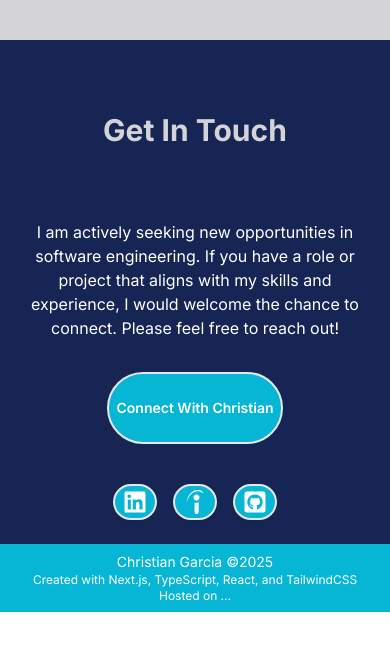
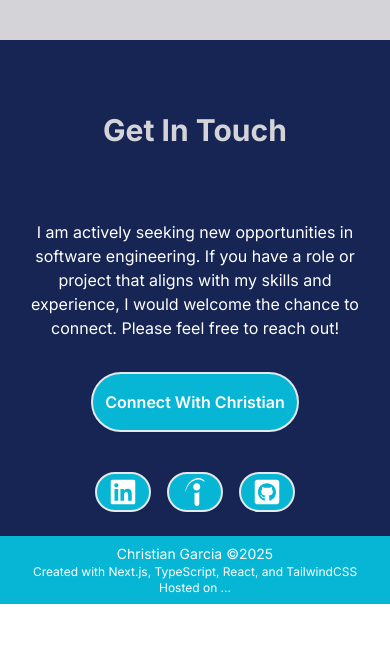
Before and after one commit to chrgarcia19/chrgarcia19.github.io, a Next.js app: page /contact in a window 390 px wide. Shown: the top 650 px of the page. Built offline with nearby package versions, Linux system fonts and the light colour scheme.

Commit message:
Modified CSS to enhance the usability of the website on different sized screens

```diff
--- a/src/app/contact/page.tsx
+++ b/src/app/contact/page.tsx
@@ -9,11 +9,11 @@ const Contact = () => {
                 <div className="flex flex-col items-center justify-center bg-blue-950 dark:bg-blue-950 gap-6 p-10 max-md:p-2 max-md:pt-8">
                     <h3 className="font-bold text-5xl max-sm:text-3xl p-10 text-zinc-300 dark:text-white text-center">Get In Touch</h3>
                     <p className="text-2xl max-md:text-base text-center w-1/2 max-md:w-full p-5 max-md:p-2 text-white">I am actively seeking new opportunities in software engineering. If you have a role or project that aligns with my skills and experience, I would welcome the chance to connect. Please feel free to reach out!</p>
-                    <StyledButton href={"mailto:christian.garcia@valpo.edu"} text={"Connect With Christian"} color={"bg-cyan-500 dark:bg-cyan-700"} hoveredColor={"bg-cyan-600 dark:hover:bg-cyan-600"} icon={null} other={"py-6 text-xl"} textSize={"text-lg max-sm:text-sm max-lg:text-3xl"} padding={"px-6 max-sm:px-2 lg:px-4"} label={"Send an Email to Christian"} title={"Email Christian"} />
+                    <StyledButton href={"mailto:christian.garcia@valpo.edu"} text={"Connect With Christian"} color={"bg-cyan-500 dark:bg-cyan-700"} hoveredColor={"bg-cyan-600 dark:hover:bg-cyan-600"} icon={null} other={""} textSize={"text-lg max-sm:text-base md:text-2xl max-lg:text-3xl"} padding={"px-6 max-sm:px-3 md:px-3 lg:px-4 py-6 max-sm:py-4 md:py-4"} label={"Send an Email to Christian"} title={"Email Christian"} />
                     <span className="flex flex-row gap-4 p-4">
-                        <StyledButton href={"https://www.linkedin.com/in/chrgarcia19/"} text={""} color={"bg-cyan-500  dark:bg-cyan-700"} hoveredColor={"bg-cyan-600 dark:hover:bg-cyan-600"} icon={<FaLinkedin className="w-10 h-10 max-sm:w-6 max-sm:h-6 max-md:w-7 max-md:h-7" />} other={"py-1"} textSize={"text-lg max-sm:text-sm max-lg:text-3xl"} padding={"px-6 max-sm:px-2 lg:px-4"} label={"Go to Christian's LinkedIn"} title={"Christian's LinkedIn"}  />
-                        <StyledButton href={"https://profile.indeed.com/p/christiang-mg6ntmr"} text={""} color={"bg-cyan-500  dark:bg-cyan-700"} hoveredColor={"bg-cyan-600 dark:hover:bg-cyan-600"} icon={<SiIndeed className="w-10 h-10 max-sm:w-6 max-sm:h-6 max-md:w-7 max-md:h-7" />} other={"py-1"} textSize={"text-lg max-sm:text-sm max-lg:text-3xl"} padding={"px-6 max-sm:px-2 lg:px-4"} label={"Go to Christian's Indeed"} title={"Christian's Indeed"} />
-                        <StyledButton href={"https://github.com/chrgarcia19"} text={""} color={"bg-cyan-500 dark:bg-cyan-700"} hoveredColor={"bg-cyan-600 dark:hover:bg-cyan-600"} icon={<FaGithubSquare className="w-10 h-10 max-sm:w-6 max-sm:h-6 max-md:w-7 max-md:h-7" />} other={"py-1"} textSize={"text-lg max-sm:text-sm max-lg:text-3xl"} padding={"px-6 max-sm:px-2 lg:px-4"} label={"Go to Christian's GitHub"} title={"Christian's GitHub"} />
+                        <StyledButton href={"https://www.linkedin.com/in/chrgarcia19/"} text={""} color={"bg-cyan-500  dark:bg-cyan-700"} hoveredColor={"bg-cyan-600 dark:hover:bg-cyan-600"} icon={<FaLinkedin className="w-10 h-10 max-md:w-7 max-md:h-7" />} other={"py-1"} textSize={"text-lg max-sm:text-sm max-lg:text-3xl"} padding={"px-6 max-lg:px-3 lg:px-4"} label={"Go to Christian's LinkedIn"} title={"Christian's LinkedIn"}  />
+                        <StyledButton href={"https://profile.indeed.com/p/christiang-mg6ntmr"} text={""} color={"bg-cyan-500  dark:bg-cyan-700"} hoveredColor={"bg-cyan-600 dark:hover:bg-cyan-600"} icon={<SiIndeed className="w-10 h-10 max-md:w-7 max-md:h-7" />} other={"py-1"} textSize={"text-lg max-sm:text-sm max-lg:text-3xl"} padding={"px-6 max-lg:px-3 lg:px-4"} label={"Go to Christian's Indeed"} title={"Christian's Indeed"} />
+                        <StyledButton href={"https://github.com/chrgarcia19"} text={""} color={"bg-cyan-500 dark:bg-cyan-700"} hoveredColor={"bg-cyan-600 dark:hover:bg-cyan-600"} icon={<FaGithubSquare className="w-10 h-10 max-md:w-7 max-md:h-7" />} other={"py-1"} textSize={"text-lg max-sm:text-sm max-lg:text-3xl"} padding={"px-6 max-lg:px-3 lg:px-4"} label={"Go to Christian's GitHub"} title={"Christian's GitHub"} />
                     </span>
                 </div>
                 <nav className="flex flex-col w-full p-2 items-center justify-center bg-cyan-500 dark:bg-cyan-700 bottom-0">
--- a/src/app/skills/page.tsx
+++ b/src/app/skills/page.tsx
@@ -10,7 +10,7 @@ const Skills = () => {
     return (
         <>
             <div id="skills" className="flex flex-col pt-10 pl-14 pr-14 max-md:pl-4 max-md:pr-4 w-full bg-zinc-300 dark:bg-zinc-800">
-                <h2 className="flex justify-center font-bold text-5xl max-md:text-3xl text-blue-950 dark:text-blue-300 p-10">My Techical Skills</h2>
+                <h2 className="flex justify-center text-center font-bold text-5xl max-md:text-3xl text-blue-950 dark:text-blue-300 p-10">My Techical Skills</h2>
                 <h3 className="flex justify-start max-md:justify-center text-2xl max-md:text-xl font-bold">Programming Languages</h3>
                 <ProgrammingLanguages />
                 <h3 className="flex justify-start max-md:justify-center text-2xl max-md:text-xl font-bold">Frameworks & Libraries</h3>
--- a/src/components/NavBar.tsx
+++ b/src/components/NavBar.tsx
@@ -48,7 +48,7 @@ const NavBar = () => {
                 <div className={menuOpen ? "lg:hidden fixed z-10 top-12 left-0 right-0 bottom-0 flex justify-center items-center w-full h-fit border-t-2 border-white bg-cyan-500 dark:bg-cyan-700 text-center opacity-95 ease-in duration-500 p-4" : "lg:hidden fixed z-10 top-12 left-[-100%] right-0 bottom-0 flex justify-center items-center w-full h-fit bg-cyan-500 dark:bg-cyan-700 text-center opacity-95 ease-in duration-500 p-4"}>
                     <ul className="flex flex-col gap-4">
                         {NAV_ITEMS.map((item: any, index: number) => (
-                            <StyledButton key={index} href={item.href} text={item.text} color={"bg-cyan-500 dark:bg-cyan-700"} hoveredColor={"bg-cyan-600 dark:hover:bg-cyan-600"} icon={null} other={""} textSize={"max-sm:text-xl max-lg:text-3xl"} padding={"max-sm:px-4 max-sm:py-1 lg:px-4"} label={item.label} title={item.title} />
+                            <StyledButton key={index} href={item.href} text={item.text} color={"bg-cyan-500 dark:bg-cyan-700"} hoveredColor={"bg-cyan-600 dark:hover:bg-cyan-600"} icon={null} other={""} textSize={"max-sm:text-xl max-lg:text-3xl"} padding={"max-sm:px-4 max-sm:py-1 md:px-5 lg:px-4"} label={item.label} title={item.title} />
                         ))}
                         <DownloadButton text={"Résumé"} padding={"max-sm:px-4 max-sm:py-1 lg:px-4"} textSize={"max-sm:text-xl max-lg:text-3xl"} view={false} />
                     </ul>
```
Also changed, not shown: src/app/home/page.tsx (+7 -7 lines).
